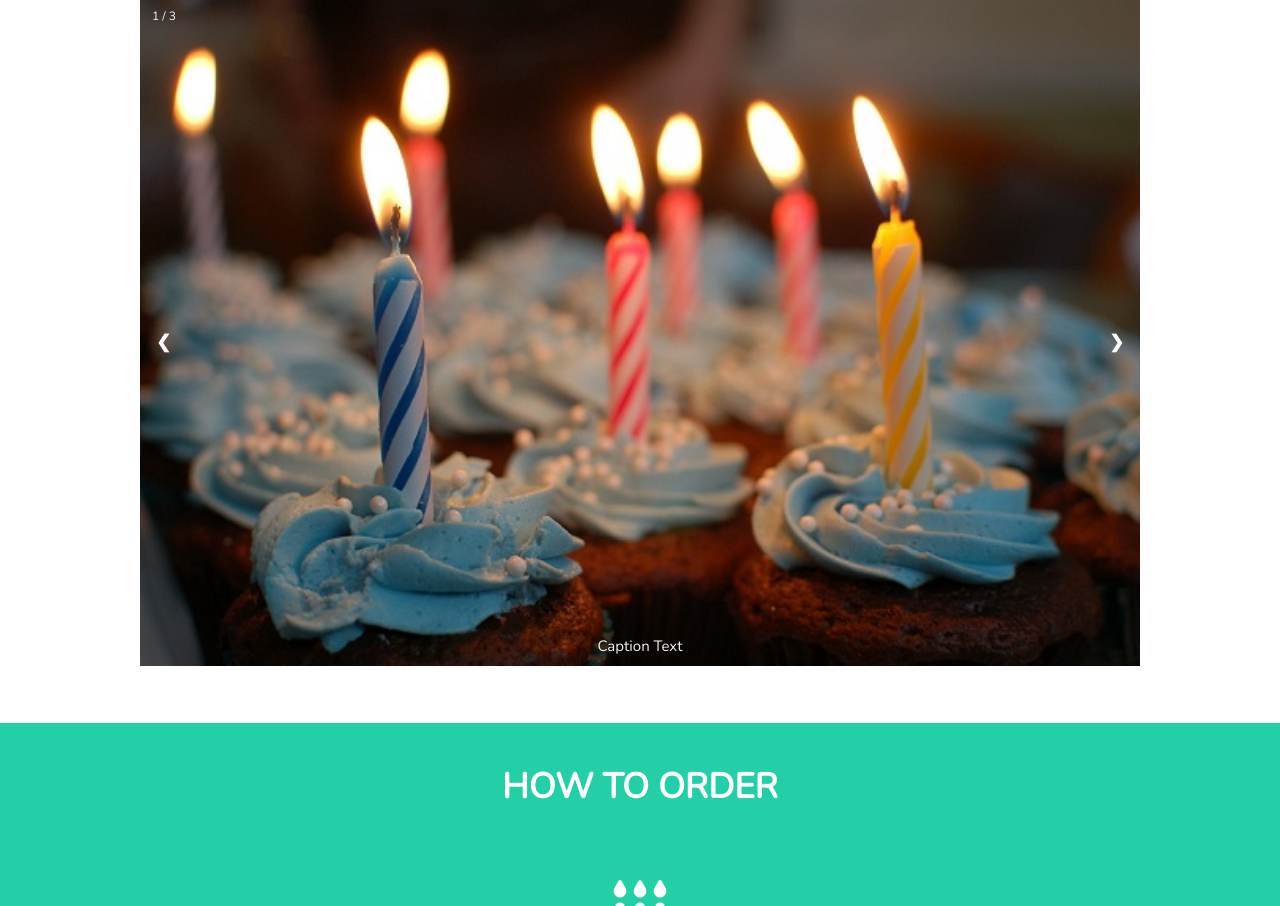
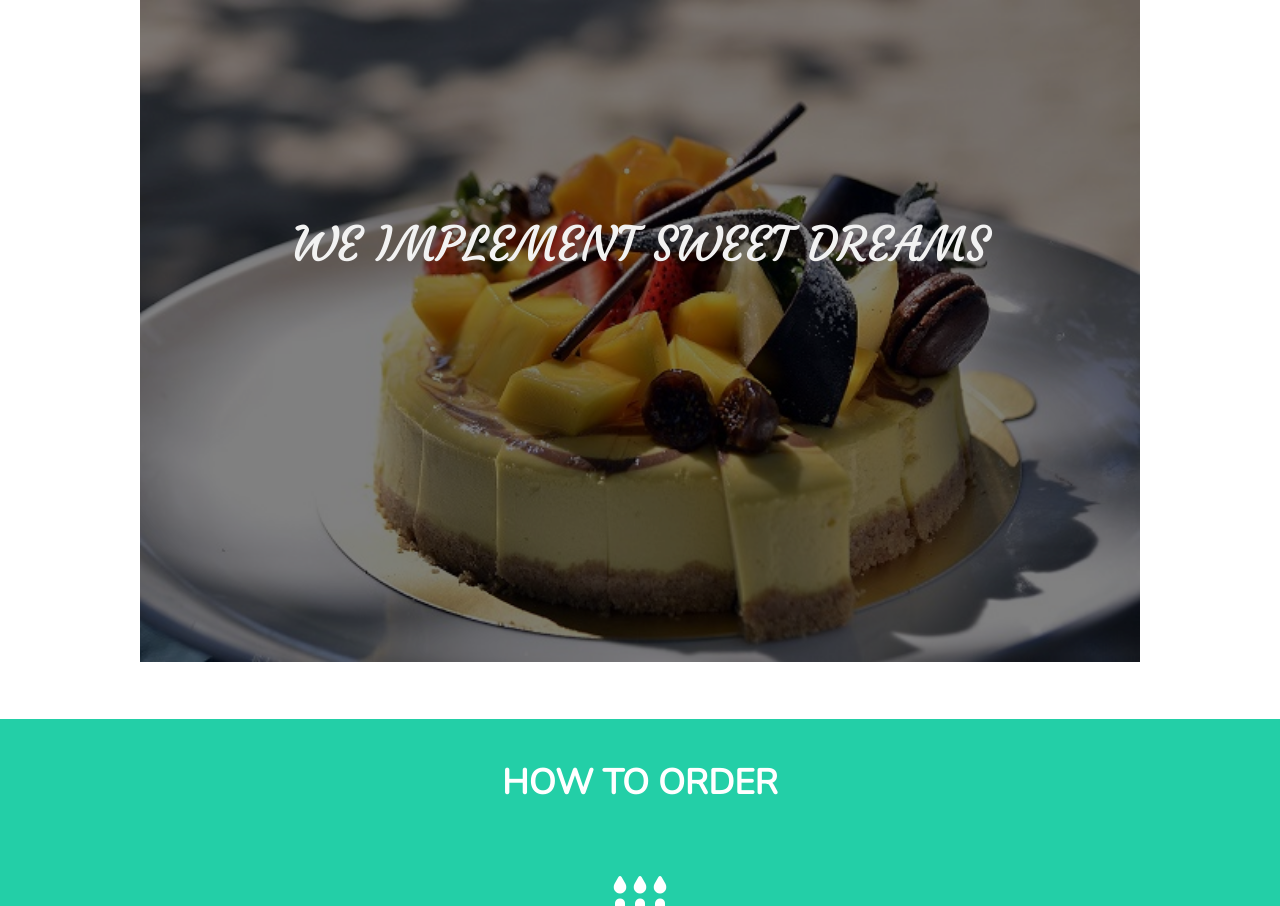
Before and after one commit to atishdhu/Cake-Shop-Website, a PHP site: page / in a window 1280 px wide. Shown: the part 105-1011 px from the top of the page. Run offline with PHP 8.4, Linux system fonts and the light colour scheme; some libraries are stand-ins or nearby versions.

Commit message:
Add Auto Slideshow script // Add text to slideshow

```diff
--- /dev/null
+++ b/Javascript/SlideshowAuto.js
@@ -0,0 +1,14 @@
+var slideIndex = 0;
+showSlides();
+
+function showSlides() {
+  var i;
+  var slides = document.getElementsByClassName("mySlides");
+  for (i = 0; i < slides.length; i++) {
+    slides[i].style.display = "none";
+  }
+  slideIndex++;
+  if (slideIndex > slides.length) {slideIndex = 1}
+  slides[slideIndex-1].style.display = "block";
+  setTimeout(showSlides, 6000); // Change image every 2 seconds
+}
--- a/index.html
+++ b/index.html
@@ -42,26 +42,23 @@
 
             <!-- Full-width images with number and caption text -->
             <div class="mySlides fade">
-            <div class="numbertext">1 / 3</div>
             <img src="Assets/images/1.index/Cake_1.jpg" style="width:100%">
-            <div class="text">Caption Text</div>
+            <div class="text">EVERY BATCH FROM SCRATCH</div>
             </div>
 
             <div class="mySlides fade">
-            <div class="numbertext">2 / 3</div>
             <img src="Assets/images/1.index/Cake_2.jpg" style="width:100%">
-            <div class="text">Caption Two</div>
+            <div class="text">WE IMPLEMENT SWEET DREAMS</div>
             </div>
 
             <div class="mySlides fade">
-            <div class="numbertext">3 / 3</div>
             <img src="Assets/images/1.index/Cake_3.jpg" style="width:100%">
-            <div class="text">Caption Three</div>
+            <div class="text">A LITTLE BLISS IN EVERY BITE</div>
             </div>
 
             <!-- Next and previous buttons -->
-            <a class="prev" onclick="plusSlides(-1)">&#10094;</a>
-            <a class="next" onclick="plusSlides(1)">&#10095;</a>
+            <!-- <a class="prev" onclick="plusSlides(-1)">&#10094;</a>
+            <a class="next" onclick="plusSlides(1)">&#10095;</a> -->
         </div>
         <br>
 
@@ -72,7 +69,7 @@
             <span class="dot" onclick="currentSlide(3)"></span>
         </div>
 
-        <script src="Javascript/Slideshow.js"></script>
+        <script src="Javascript/SlideshowAuto.js"></script>
         <!--End Slideshow-->
 
         <!--Start How to Order-->
@@ -129,6 +126,7 @@
                 </p>
             </article>
         </div>
+
         <!-- End Our Baker-->
 
         <!-- Start Google Map-->
--- a/style.css
+++ b/style.css
@@ -1,5 +1,6 @@
 @import url('https://fonts.googleapis.com/css2?family=Nunito&display=swap');
 @import url('https://fonts.googleapis.com/css2?family=Nunito&family=Playfair+Display:wght@400;500&display=swap');
+@import url('https://fonts.googleapis.com/css2?family=Courgette&display=swap');
 
 *{
     box-sizing: border-box;
@@ -98,13 +99,17 @@ html, body{
     margin: auto;
 }
 
-  /* Hide the images by default */
+.slideshow-container img{
+    filter: brightness(50%)
+}
+
+/* Hide the images by default */
 .slideshow-container .mySlides{
     display: none;
 }
 
 /* Next & previous buttons */
-.slideshow-container .prev, .next{
+/* .slideshow-container .prev, .next{
     cursor: pointer;
     position: absolute;
     top: 50%;
@@ -117,7 +122,7 @@ html, body{
     transition: 0.6s ease;
     border-radius: 0 3px 3px 0;
     user-select: none;
-}
+} */
 
   /* Position the "next button" to the right */
 .slideshow-container .next{
@@ -133,21 +138,13 @@ html, body{
   /* Caption text */
 .slideshow-container .text{
     color: #f2f2f2;
-    font-size: 15px;
-    padding: 8px 12px;
+    font-family: "Courgette";
+    font-size: 3em;
+    /* padding: 8px 12px; */
     position: absolute;
-    bottom: 8px;
+    top: 32%;
     width: 100%;
     text-align: center;
-}
-
-  /* Number text (1/3 etc) */
-.slideshow-container .numbertext{
-    color: #f2f2f2;
-    font-size: 12px;
-    padding: 8px 12px;
-    position: absolute;
-    top: 0;
 }
 
   /* The dots/bullets/indicators */
```
Also changed, not shown: Javascript/Slideshow.js (line endings or trailing spaces).
